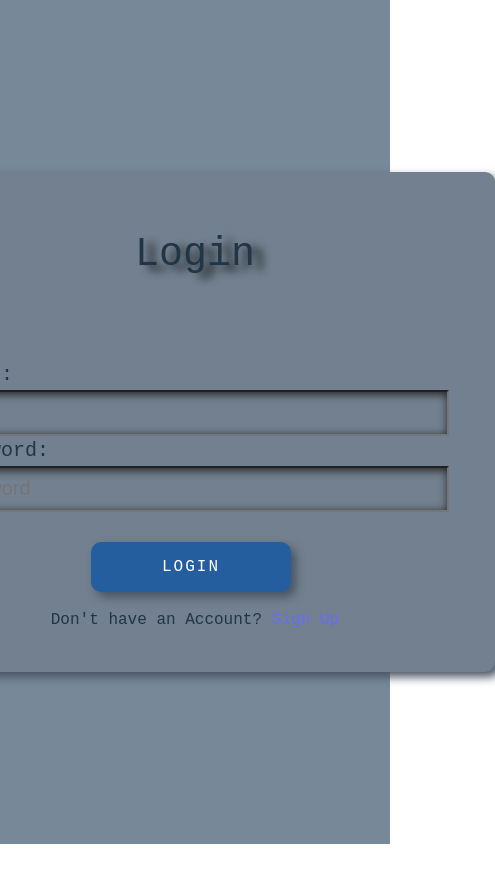
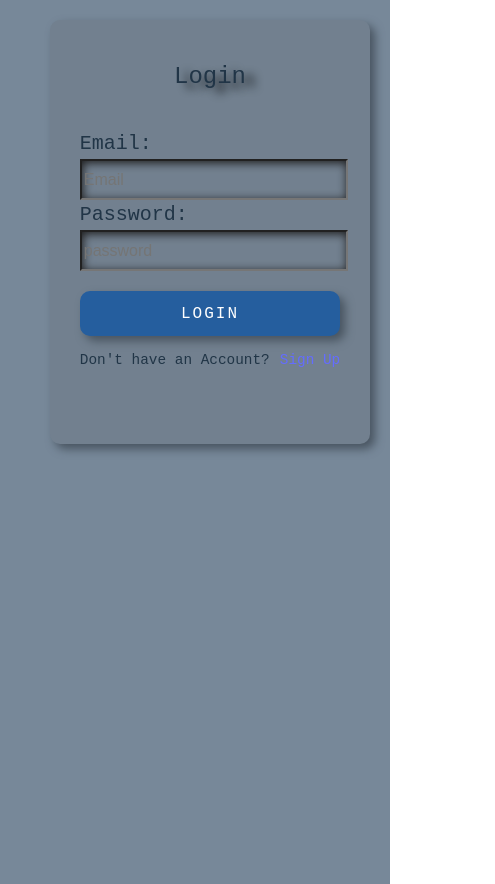
Before and after one commit to BabatundeOla1/EMRAPPFRONTEND, a React (Vite) app: page / in a window 390 px wide. Shown: the whole page, 495 px wide, since content can reach past the window. Before the commit the page ends 844 px from the top, so only its background shows below. Built offline with nearby package versions, Linux system fonts and the light colour scheme.

Commit message:
update on login css responsiveness

```diff
--- a/src/components/SignUp.jsx
+++ b/src/components/SignUp.jsx
@@ -51,6 +51,16 @@ function SignUp() {
   };
 
 
+
+  useEffect(() => {
+    axios
+      .get("http://localhost:9100/signup")
+      .then(result => {
+        setExampleList(result.data);
+      })
+
+  }, );
+
   return (
     <div className={styles.signUpForm}>
       <p className={styles.signUp}>SIGN UP</p>
--- a/src/components/login.module.css
+++ b/src/components/login.module.css
@@ -70,104 +70,85 @@ color: black;
 }
 
 
-/*
-@media (max-width: 768px) {
+/* Media Queries for responsiveness */
 
-
-  body{
-    display: flex;
-    justify-content: center;
-    align-items: center;
-    background-color: lightslategray;
+/* For tablets and small desktop screens (max-width: 1024px) */
+@media (max-width: 1024px) {
+  .loginPage {
+    width: 500px; /* Reduce width on medium screens */
+    height: auto; /* Allow height to adjust based on content */
   }
 
-  .newLoginForm{
-    height: 100px;
+  .loginPage input {
+    width: 100%; /* Full width for input fields */
+    font-size: 18px; /* Smaller font size */
   }
 
-  .login{
-    text-align: center;
-    font-size: 40px;
-    text-shadow: 10px 5px 9px #14181b;
+  .dontHaveAnAccountSignUpButton {
+    width: 180px; /* Reduce button width */
+    margin-left: 50px; /* Adjust button margin */
+  }
+}
+
+/* For tablets and large mobile screens (max-width: 768px) */
+@media (max-width: 768px) {
+  body {
+    flex-direction: column; /* Stack content vertically */
+    justify-content: flex-start;
   }
 
-  .loginPage{
-    align-items: center;
-    height: 500px;
-    width:600px;
-    display: grid;
-    justify-content: center;
-    background-color: rgb(114, 128, 143);
-     border-radius: 10px;
-    gap: 10px ;
-    font-family:'Courier New', Courier, monospace;
-    box-shadow: 5px 5px 10px #485460;
-  }
- */
-
-  /* .logo img {
-    width: 4rem; Reduce logo size
-    height: 2.5rem;
+  .loginPage {
+    width: 90%; /* Full width of the container */
+    height: auto; /* Allow height to adjust based on content */
+    padding: 20px; /* Add padding */
   }
 
-  .navBar {
-    flex-direction: column;
-    height: auto;
-    padding: 15px;
+  .login {
+    font-size: 30px; /* Smaller font size */
   }
 
-  .menuItems {
-    width: 100%;
-    font-size: 20px;
-    gap: 20px;
-    justify-content: space-evenly;
+  .loginPage input {
+    width: 100%; /* Full width for input fields */
+    font-size: 18px; /* Smaller font size */
   }
 
-  .search input {
-    width: 80vw; Make search bar more responsive
-    height: 3.5vw;
-    font-size: 25px;
+  .dontHaveAnAccountSignUpButton {
+    width: 100%; /* Full width for the button */
+    margin-left: 0; /* Remove left margin */
+  }
+}
+
+/* For mobile devices (max-width: 480px) */
+@media (max-width: 480px) {
+  body {
+    padding: 20px; /* Add some padding to avoid content touching edges */
   }
 
-  .signUp button {
-    width: 180px;
-    height: 50px;
-    font-size: 20px;
+  .loginPage {
+    width: 100%; /* Full width of the container */
+    padding: 15px; /* Adjust padding */
   }
 
-  .imagesContainer {
-    flex-direction: column;
-    align-items: center;
-  } */
-
-  /* .imageCard {
-    width: 90%;
+  .login {
+    font-size: 24px; /* Even smaller font size */
   }
 
-  .description {
-    flex-direction: column;
-    text-align: center;
-  }
-} */
-
-/* For very small devices (max-width: 480px) */
-/* s re@media (max-width: 480px) {
-  .logo img {
-    width: 3.5rem;
-    height: 2rem;
+  .loginPage input {
+    width: 100%; /* Full width for input fields */
+    font-size: 16px; /* Smaller font size */
+    height: 35px; /* Adjust input height */
   }
 
-  .navBar {
-    padding: 10px;
+  .dontHaveAnAccountSignUpButton {
+    width: 100%; /* Full width for the button */
+    height: 45px; /* Adjust button height */
   }
 
-  .menuItems {
-    font-size: 18px;
-    width: 100%;
-    justify-content: center;
+  .dontHaveAnAccountSignUp {
+    margin-top: 20px; /* Reduce gap for small screens */
   }
 
-  .search input {
-    width: 90vw;
-    height: 4vw;
-  } */
+  .dontHaveAnAccountSignUp p {
+    font-size: 0.9rem; /* Adjust font size for smaller screens */
+  }
+}
```
